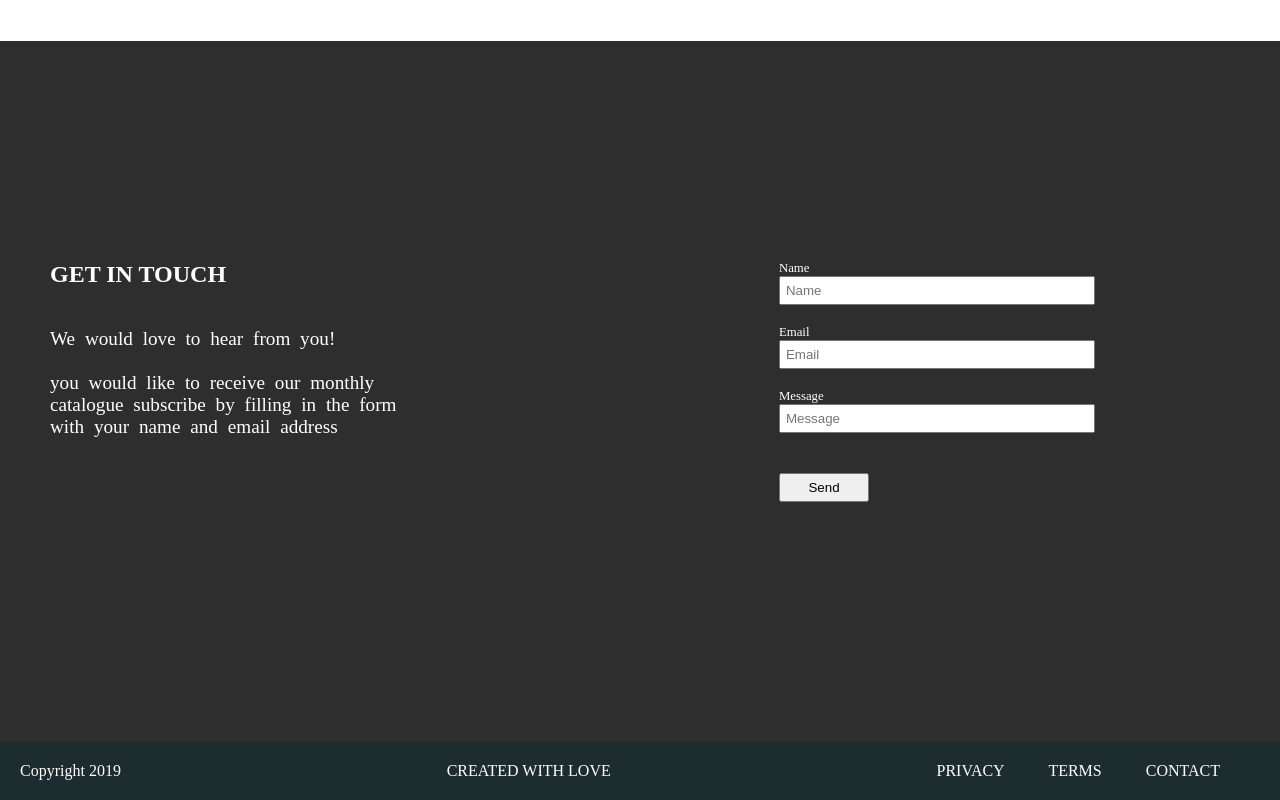
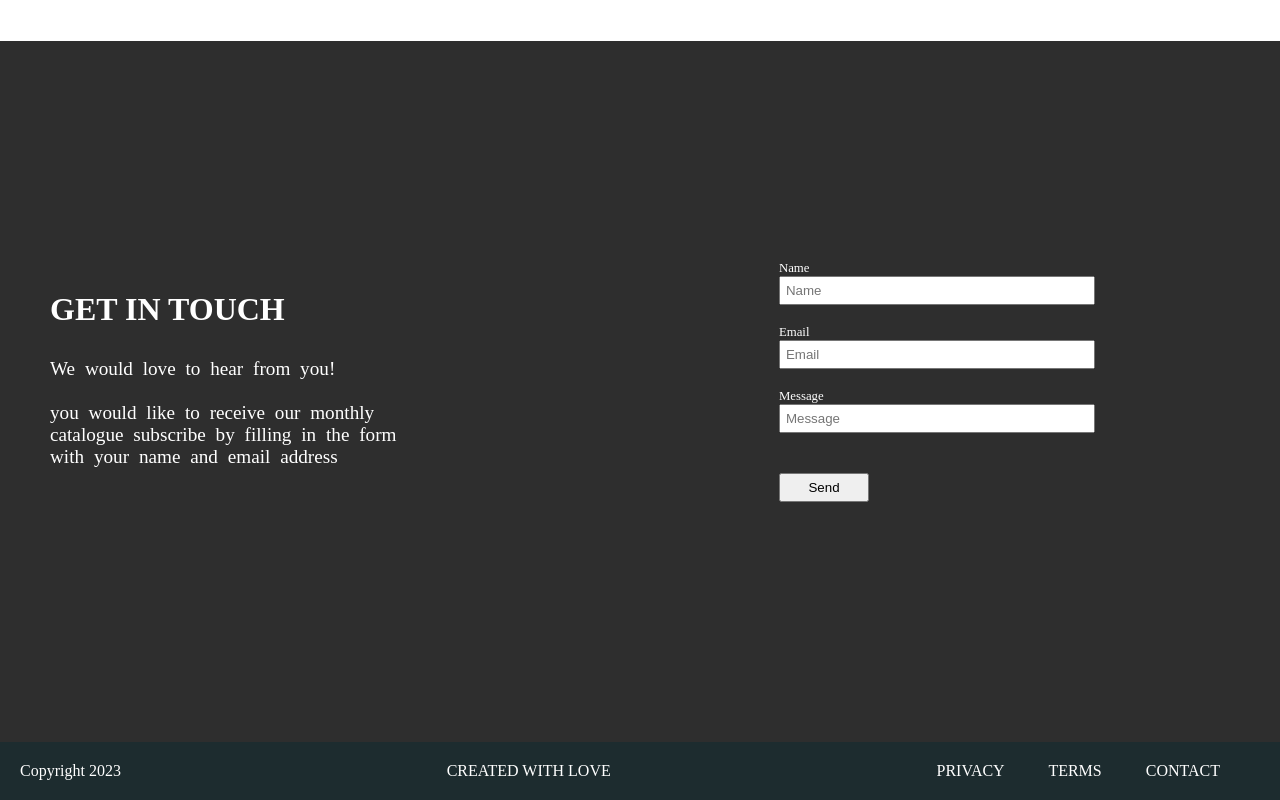
Before and after one commit to rizvan555/Design-Interier, a plain HTML site: page index.html in a window 1280 px wide. Shown: the part 2526-3326 px from the top of the page. Drawn offline with nearby package versions, Linux system fonts and the light colour scheme.

Commit message:
changed styles

```diff
--- a/assets/css/style.css
+++ b/assets/css/style.css
@@ -145,7 +145,8 @@ body {
   width: 42%;
 }
 .section4-footer__article h2 {
-  margin-bottom: 40px;
+  font-size: 2rem;
+  margin: 30px 0;
 }
 .section4-footer__article p {
   font-size: 1.2rem;
@@ -189,193 +190,6 @@ footer a {
 .footer-right-box a {
   margin-right: 40px;
 }
-
-/* @media only screen and (max-width: 600px) {
-  #section1 {
-    display: flex;
-    flex-direction: column;
-    justify-content: center;
-    align-items: center;
-    margin: 0 auto;
-    padding: 10px;
-  }
-  .section1__image {
-    margin-top: 10px;
-    width: 75vw;
-  }
-  .section1__article {
-    display: flex;
-    flex-direction: column;
-    align-items: center;
-    margin: 0 auto;
-  }
-  .section1__h1 {
-    font-size: 0.8rem;
-    font-weight: 100;
-  }
-  .section1__span {
-    font-size: 0.5rem;
-    margin-top: -20px;
-  }
-
-  .sticky-container__header {
-    display: none;
-  }
-
-  .sticky-container__header h2{
-    display: flex;
-    justify-content: space-between;
-    gap: 30px;
-    padding: 20px 30px;
-  }
-  .section2__nav a {
-    display: none;
-  }
-  .burger-menu {
-    display: block;
-    flex-direction: column;
-  }
-  .burger-menu span {
-    display: block;
-    width: 25px;
-    height: 3px;
-    margin-bottom: 5px;
-    position: relative;
-    background: #fff;
-    border-radius: 3px;
-  }
-  .logo {
-    width: 8%;
-  }
-  .section2__main {
-    display: flex;
-    flex-direction: column-reverse;
-    align-items: center;
-    margin: 0 auto;
-    padding: 10px 0;
-  }
-  .section2__article {
-    width: 75vw;
-  }
-  .section2__h2 {
-    margin-bottom: 30px;
-    font-size: 0.8rem;
-  }
-  .section2__p {
-    font-size: 0.6rem;
-  }
-  .section2__image {
-    width: 75vw;
-    margin: 20px auto;
-  }
-  .section3__header {
-    display: flex;
-    flex-direction: column;
-    align-items: center;
-    width: 50%;
-    gap: 20px;
-    margin: 40px auto;
-  }
-  .section3__h2 {
-    font-size: 0.8rem;
-  }
-  .section3_p {
-    font-size: 0.6rem;
-    margin-bottom: -20px;
-  }
-  .section3__main {
-    display: flex;
-    flex-direction: column;
-  }
-  .section3__image-container {
-    display: flex;
-    justify-content: center;
-    align-items: center;
-    flex-direction: column;
-    margin: 0 auto;
-    gap: 20px;
-  }
-  .section3__image-container img {
-    width: 75vw;
-  }
-  .section3__video-box {
-    display: flex;
-    justify-content: center;
-    width: 75vw;
-    height: 60vh;
-  }
-
-  #section4-footer {
-    display: flex;
-    justify-content: center;
-    align-items: center;
-    background-color: #2e2e2e;
-    color: #fff;
-  }
-  .section4-footer__main {
-    display: flex;
-    flex-direction: column;
-    align-items: center;
-    margin: 0 auto;
-    padding: 50px 10px;
-  }
-  .section4-footer__article {
-    width: 60%;
-  }
-  .section4-footer__article h2 {
-    width: 30vw;
-    margin-left: 40px;
-    font-size: 0.6rem;
-  }
-  .section4-footer__article p {
-    display: none;
-  }
-  .input-container {
-    display: flex;
-    flex-direction: column;
-    width: 100%;
-    margin: 0 auto;
-    padding-left: 12px;
-  }
-  .input-container input {
-    width: 50vw;
-  }
-  .input-container input::placeholder {
-    font-size: 0.4rem;
-  }
-  .input-container label {
-    font-size: 0.6rem;
-  }
-  .input-container input:nth-of-type(4) {
-    width: 20%;
-    padding: 2px;
-    font-size: 0.5rem;
-  }
-  footer {
-    display: flex;
-    align-items: center;
-    justify-content: center;
-    justify-content: space-between;
-    background-color: #000;
-    color: #fff;
-    padding: 10px 40px;
-    gap: 8px;
-  }
-  footer a {
-    text-align: center;
-    color: #fff;
-    text-decoration: none;
-    font-size: 0.4rem;
-  }
-  .footer-right-box {
-    display: flex;
-    flex-direction: column;
-    gap: 5px;
-  }
-  .left-box {
-    display: none;
-  }
-} */
 
 @media only screen and (max-width: 600px) {
   #section1 {
--- a/index.html
+++ b/index.html
@@ -126,7 +126,7 @@
         </main>
       </section>
       <footer>
-        <a href="#">Copyright 2019</a>
+        <a href="#">Copyright 2023</a>
         <a href="#">CREATED WITH LOVE</a>
         <div class="footer-right-box">
           <a href="#">PRIVACY</a>
```
